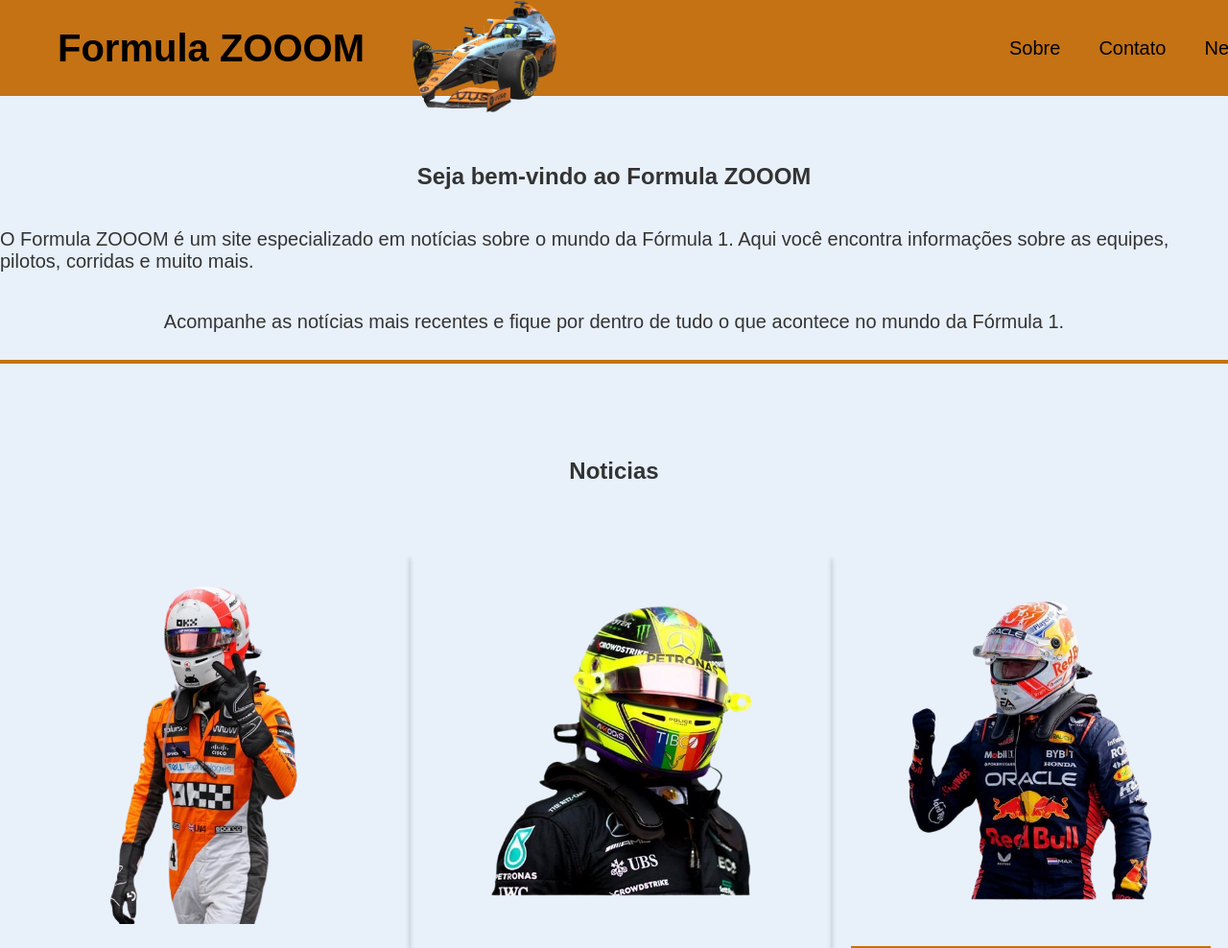
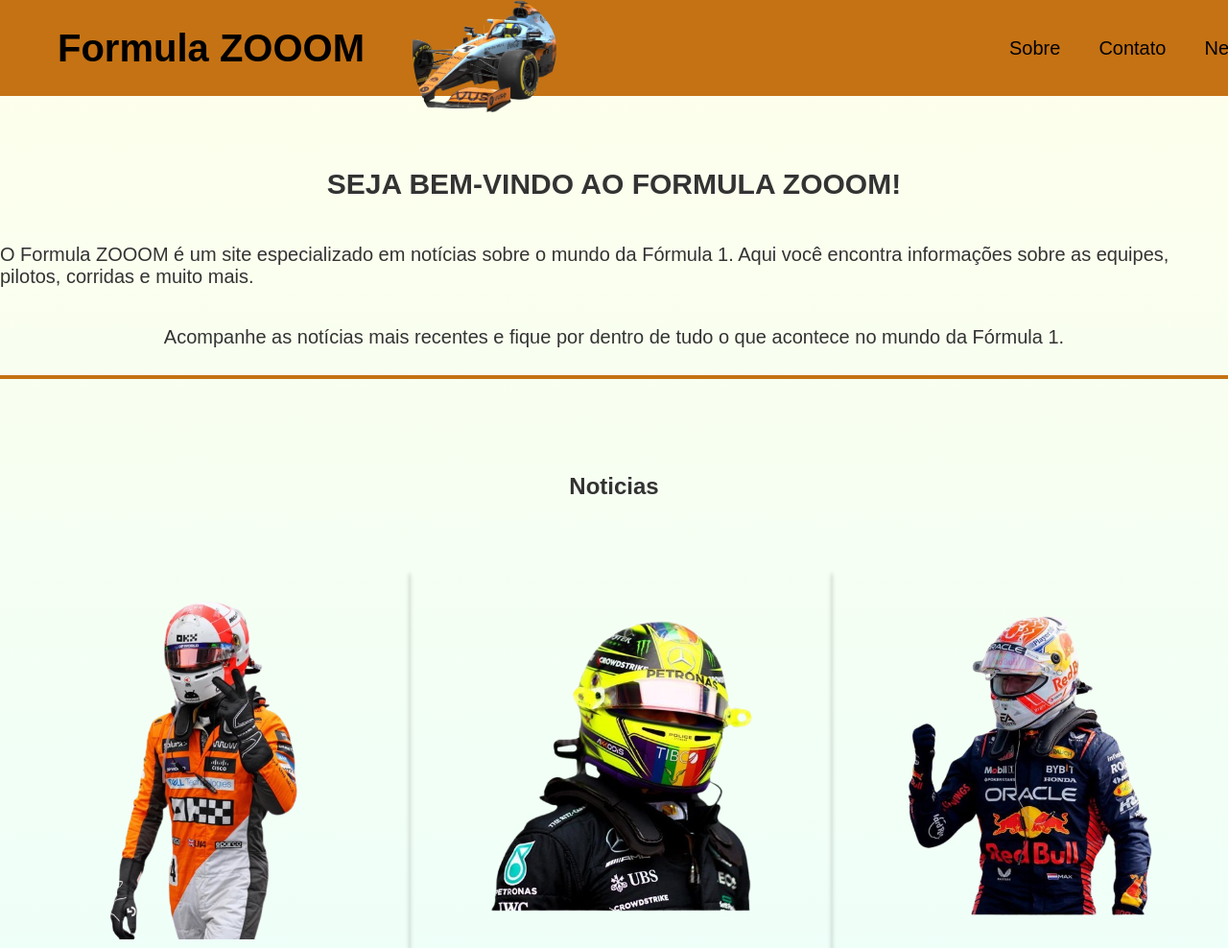
Before and after one commit to UserCardinot/Serratec_FrontEnd, a plain HTML site: page index.html in a window 1280 px wide. Shown: the top 988 px of the page at 96% size. Drawn offline with Linux system fonts and the light colour scheme.

Commit message:
ajustes finos

```diff
--- a/index.html
+++ b/index.html
@@ -25,7 +25,7 @@
 
     <main>
         <section class="content">
-            <h2>Seja bem-vindo ao Formula ZOOOM</h2>
+            <h2>Seja bem-vindo ao Formula ZOOOM!</h2>
             <p>
                 O Formula ZOOOM é um site especializado em notícias sobre o mundo da Fórmula 1. Aqui você encontra informações sobre as equipes, pilotos, corridas e muito mais.
             </p>
--- a/style.css
+++ b/style.css
@@ -9,7 +9,7 @@
 
 body {
     font-family: Arial, sans-serif;
-    background-color: #e8f1fa;
+    background: linear-gradient(to bottom, rgb(255, 255, 235), rgb(233, 255, 253) , #e6eeff);
     color: #333;
     margin: 0;
     padding: 0;
@@ -53,6 +53,11 @@
     justify-content: center;
     align-items: center;
     padding-bottom: 20px;
+}
+
+.content h2{
+    text-transform: uppercase;
+    font-size: 30px;
 }
 
 .content p {
@@ -116,8 +121,7 @@
 }
 
 .Dev h2{
-    padding-left: 200px;
-    padding-bottom: 10px;
+    text-align: center;
 }
 
 .devconfig{
```
